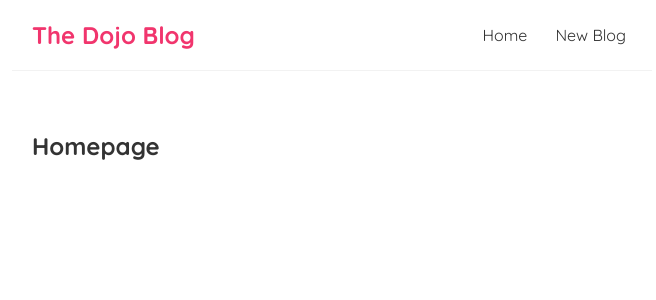
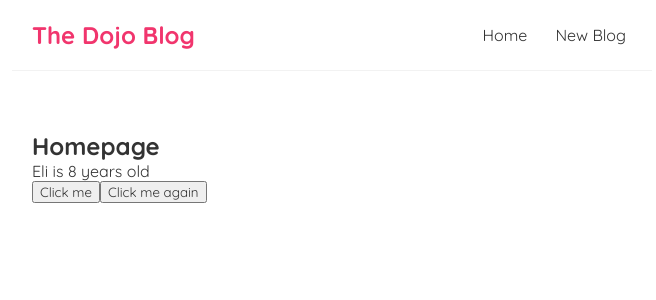
Before and after one commit to getromandev/bbgReactBlog, a React (Create React App) app: page / in a window 1280 px wide. Shown: the top 300 px of the page, without its empty margins (308-964 px from the left). Built offline with nearby package versions, Linux system fonts and the light colour scheme.

Commit message:
add button and state to home component

```diff
--- a/src/Home.js
+++ b/src/Home.js
@@ -1,7 +1,26 @@
+import { useState } from "react";
+
 const Home = () => {
+
+    const [name, setName] = useState('Eli');
+    const [age, setAge] = useState(8);
+
+    const handleClick = () => {
+        console.log('Built By Getroman')
+        setName('Heriberto');
+        setAge(39);
+    }
+
+    const handleClickAgain = (name, e) => {
+        console.log('Hello ' + name, e.target);
+    }
+
     return (
         <div className='home'>
             <h2>Homepage</h2>
+            <p>{ name } is { age } years old</p>
+            <button onClick={ handleClick } >Click me</button>
+            <button onClick={(e) => handleClickAgain('Getroman', e)}>Click me again</button>
         </div>
     );
 }
```
